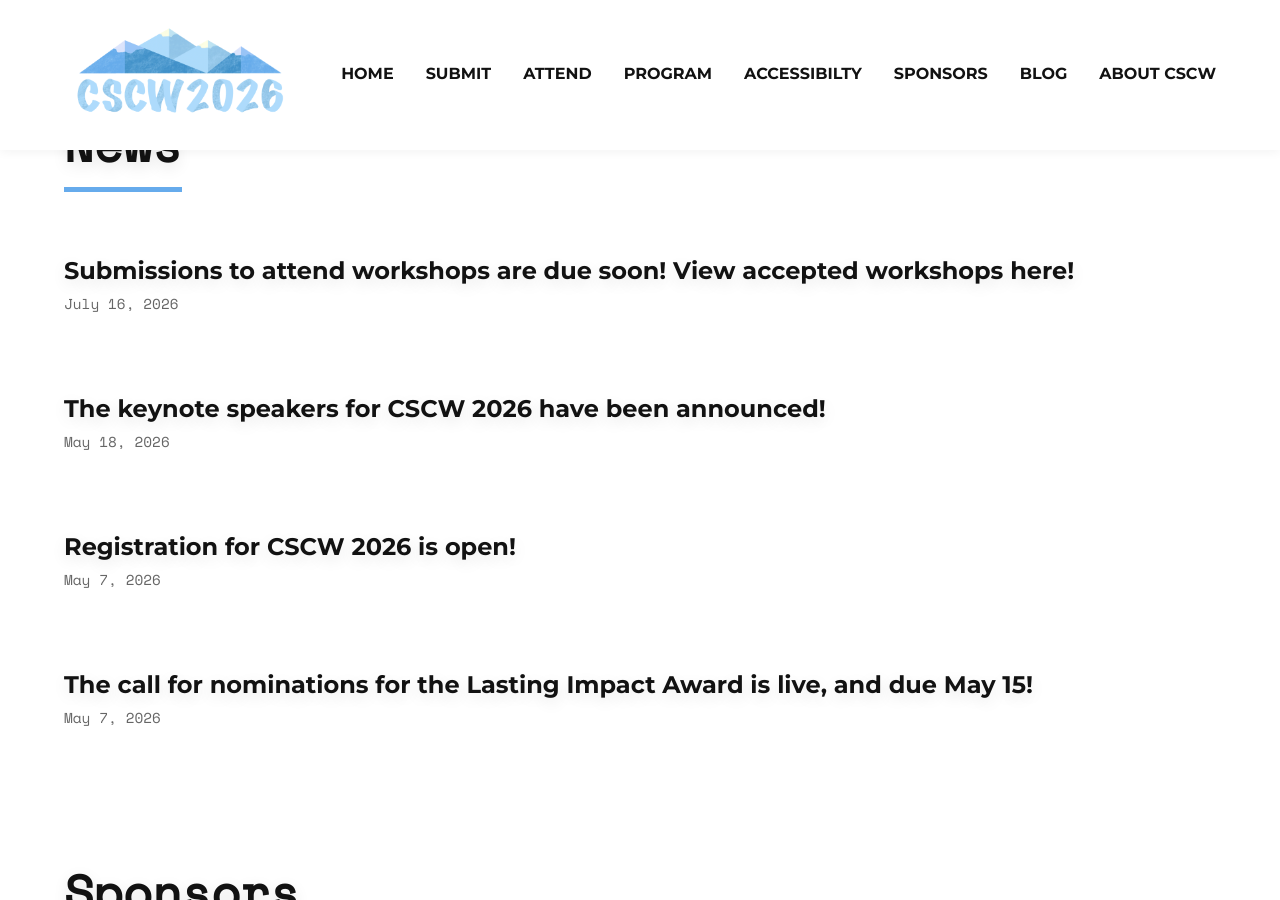
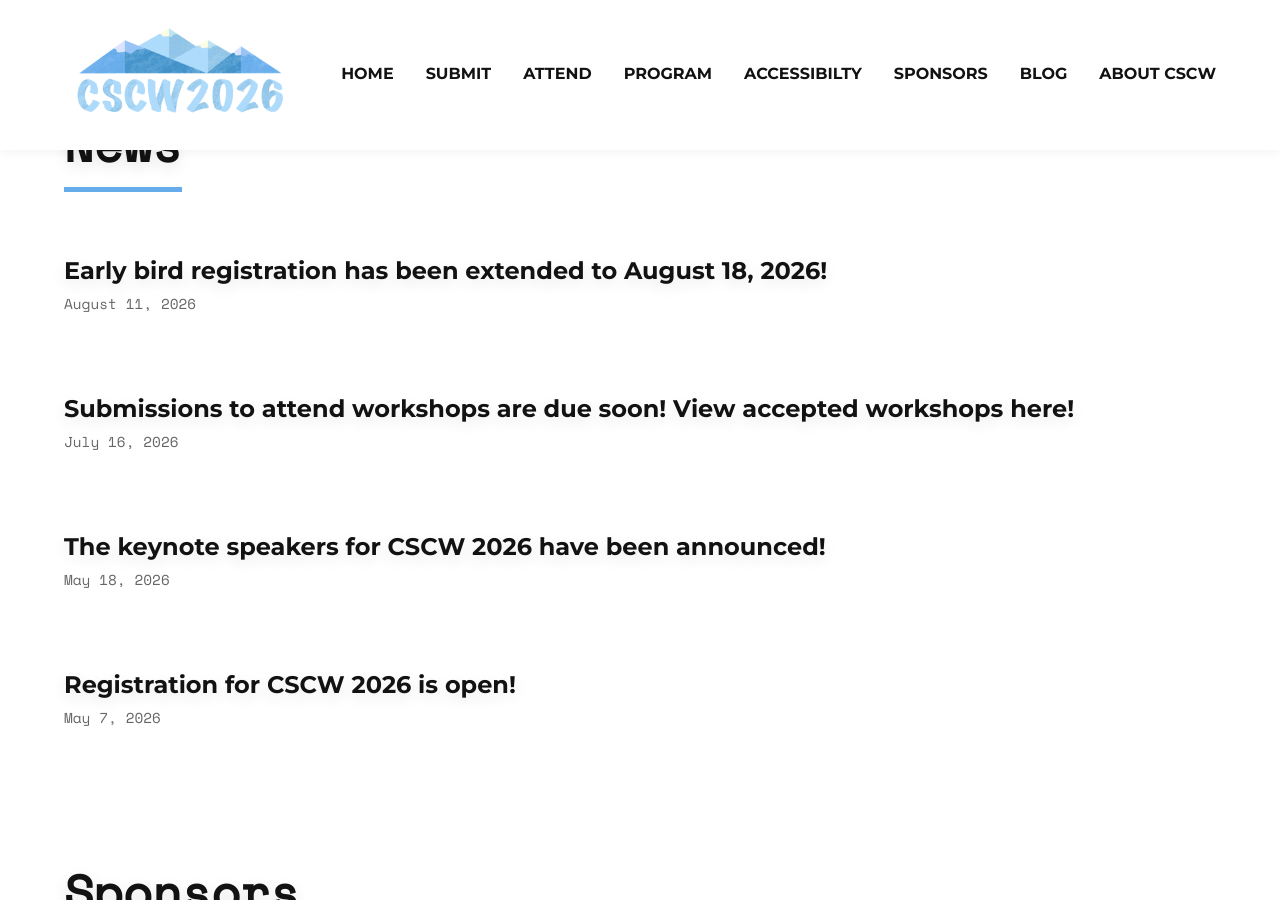
Before and after one commit to anthonypinter/cscw2026-website, a Jekyll site: the page built from index.html, in a window 1280 px wide and 900 px high, scrolled down 706 px. Built offline with Jekyll 4.4.1, drawn with Linux system fonts in a browser that asks for light colours.

Commit message:
dates updated

```diff
--- a/_data/news.yml
+++ b/_data/news.yml
@@ -7,6 +7,10 @@
 
 
 ########### --------------- ###########
+ - headline  : Early bird registration has been extended to August 18, 2026!
+   date      : August 11, 2026
+   link      : https://cscw.acm.org/2026/registration.html
+
  - headline  : Submissions to attend workshops are due soon! View accepted workshops here!
    date      : July 16, 2026
    link      : https://cscw.acm.org/2026/workshopprogram.html
@@ -35,7 +39,6 @@
    date      : March 5, 2026
    link      : https://cscw.acm.org/2026/dc.html
 
-
  - headline  : The call for panels and SIGs is live!
    date      : March 5, 2026
    link      : https://cscw.acm.org/2026/panels.html
--- a/css/style.css
+++ b/css/style.css
@@ -696,8 +696,11 @@
 }
 
 .sponsor-tier-heading {
+  width: fit-content;
   font-weight: 500;
   text-transform: none;
+  border-bottom: 2px solid #66ABEC;
+  padding-bottom: 0.4rem;
 }
 
 h2 {
--- a/registration.html
+++ b/registration.html
@@ -18,7 +18,7 @@
       </div>
 
        <div class="page-text">
-        <strong>The early bird registration deadline is August 11, 2026. All dates are Anywhere on Earth (AoE) time.</strong> To learn more about online attendance this year, please read this </a href="https://cscw.acm.org/2026/online.html">blog post</a>.
+        <strong>The early bird registration deadline is August 18, 2026. All dates are Anywhere on Earth (AoE) time.</strong> To learn more about online attendance this year, please read this </a href="https://cscw.acm.org/2026/online.html">blog post</a>.
       </div>
 
       <div class="page-text">
@@ -38,7 +38,7 @@
     <thead>
       <tr>
         <th class="col-cat">Conference Registration Category</th>
-        <th class="col-date">By Aug 11, 2026</th>
+        <th class="col-date">By Aug 18, 2026</th>
         <th class="col-date">By Sep 10, 2026</th>
         <th class="col-date">After Sep 10, 2026</th>
       </tr>
```
Also changed, not shown: 1 other file.
